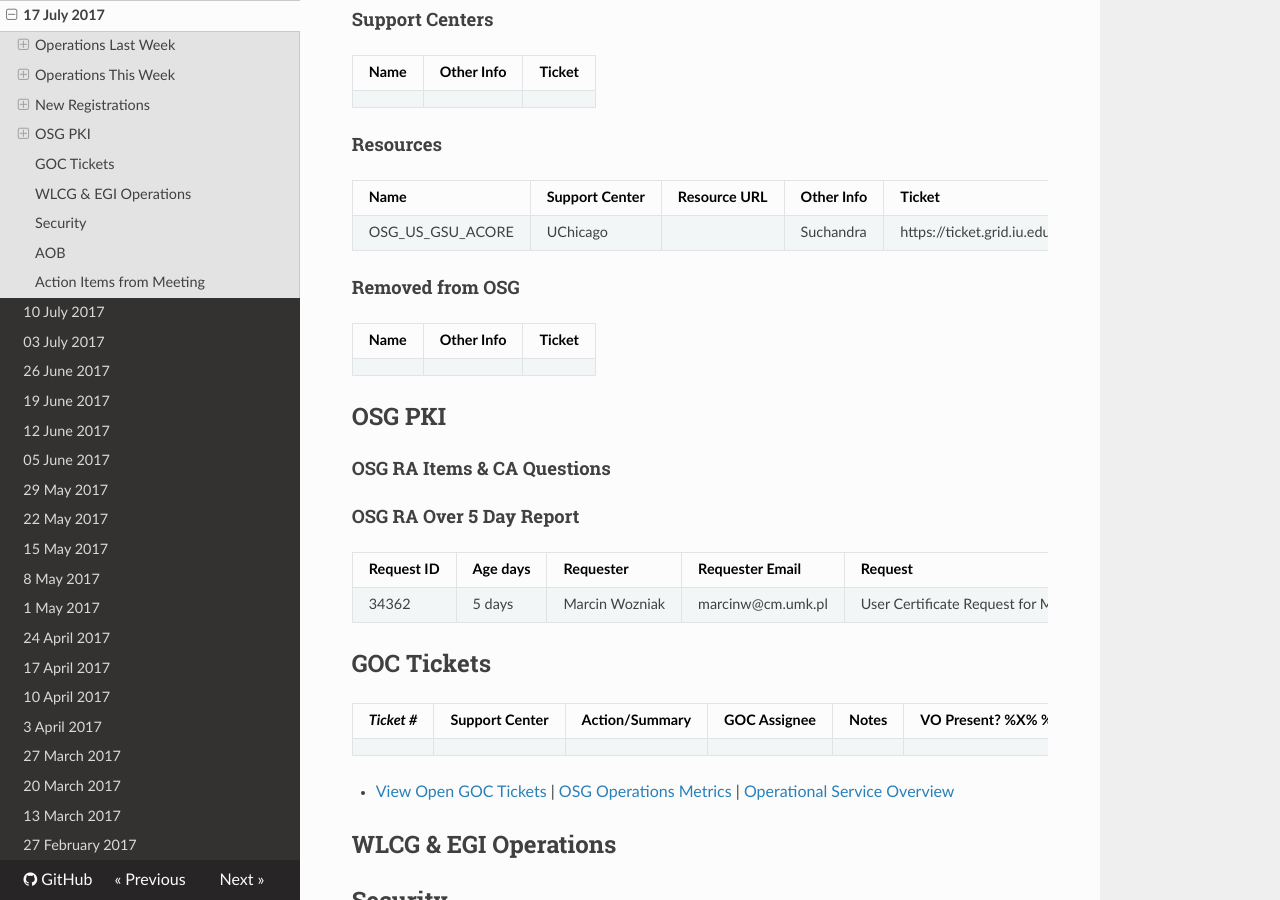
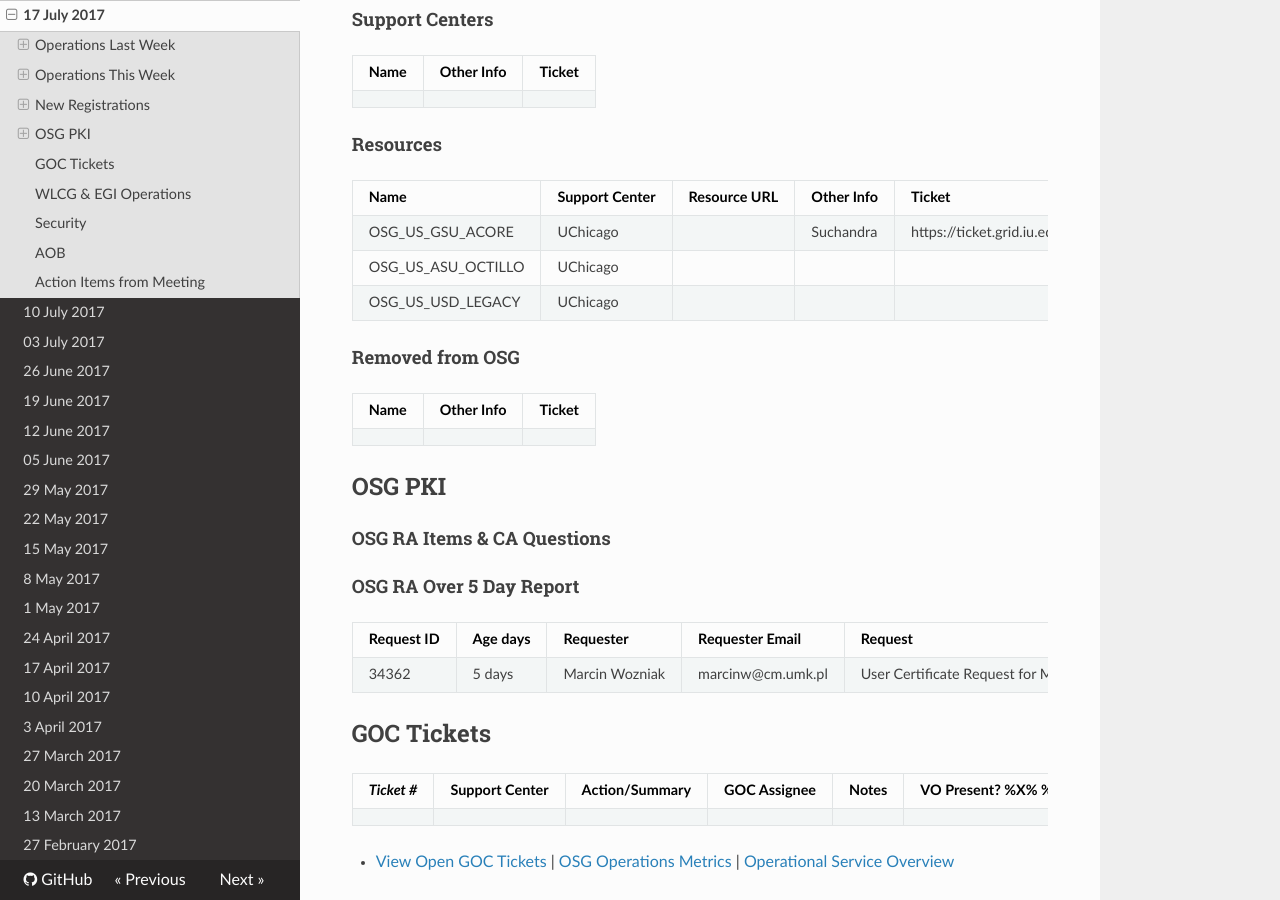
Before and after one commit to osg-htc/operations, an MkDocs documentation site: the page built from docs/WeeklyMinutes/17Jul2017.md, in a window 1280 px wide and 900 px high, scrolled down 1902 px. Built offline with MkDocs 1.6.1, drawn with Linux system fonts in a browser that asks for light colours; nearby versions of some CDN libraries; old or Windows-style settings are respelled for this version of MkDocs.

Commit message:
Update 17Jul2017.md

```diff
--- a/docs/WeeklyMinutes/17Jul2017.md
+++ b/docs/WeeklyMinutes/17Jul2017.md
@@ -53,6 +53,8 @@
 | Name | Support Center | Resource URL | Other Info | Ticket |
 | ---- | -------------- | ------------ | ---------- | ------ |
 | OSG_US_GSU_ACORE | UChicago | | Suchandra | https://ticket.grid.iu.edu/34407 |
+| OSG_US_ASU_OCTILLO | UChicago | |
+| OSG_US_USD_LEGACY | UChicago | |
 
 #### Removed from OSG
 | Name | Other Info | Ticket |
```
